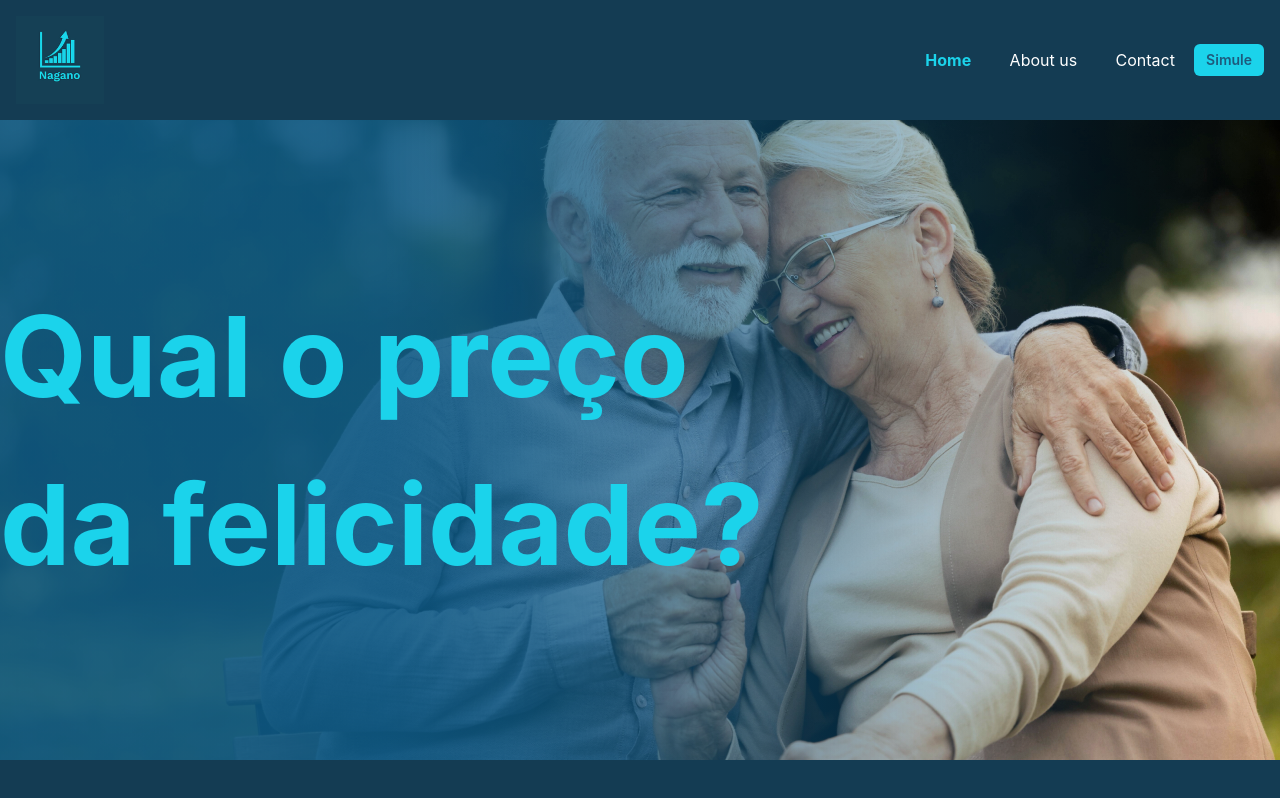
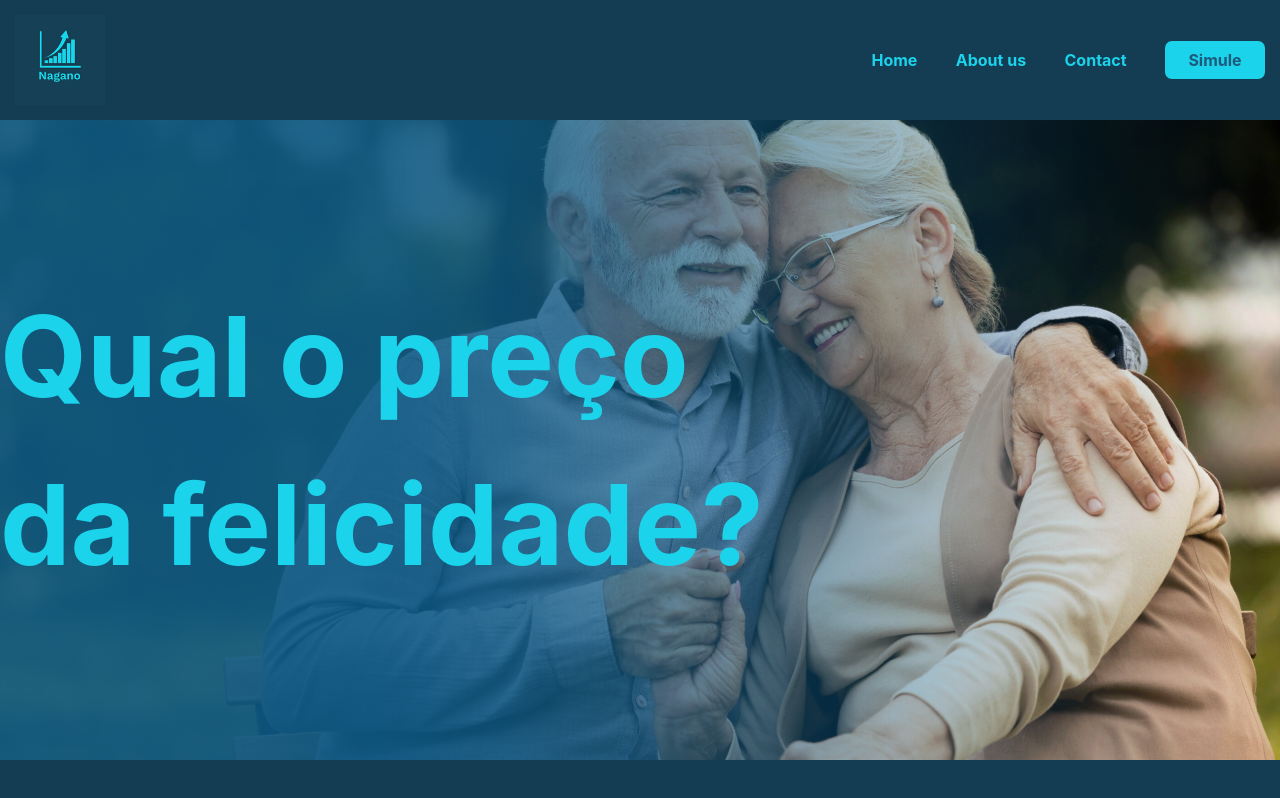
Before and after one commit to maikonweber/NaganoWebsite0-1, a Next.js app in the folder naganowebsite/: page / in a window 1280 px wide. Built offline with nearby package versions, Linux system fonts and the light colour scheme.

Commit message:
component Topbar

```diff
--- a/naganowebsite/Components/Topbar/index.js
+++ b/naganowebsite/Components/Topbar/index.js
@@ -1,20 +1,20 @@
-import { Box, Image, Flex, Button, Text } from "@chakra-ui/react"
 import Link from "next/link"
+import {Container,Nav,Cont,ContLink,Text,Button} from "./styled"
 function Topbar() {
     return (
-        <Box bg="var(--dark-color)" w="100%" display="flex" justifyContent="center">
-            <Box  w="100%" maxW="1440px" h="120px" p={4} color="white" display="flex">
-                <Image src="/logo.svg" alt="Logo Nagano consultoria." />
-                <Flex color="white" w="100%">
-                    <Box display="flex" flex="1" alignItems="center" justifyContent="flex-end">
-                        <Link href="/"><Text fontWeight="bold" color="var(--primary-color)" p="1.2rem" cursor="pointer">Home</Text></Link>
-                        <Link href="/"><Text p="1.2rem" >About us</Text></Link>
-                        <Link href="/"><Text p="1.2rem">Contact</Text></Link>
-                        <Button _active={{ bg: "var(--primary-color-active)" }} _hover={{ bg: "var(--primary-color-hover)" }} size="sm" bg="var(--primary-color)" color="var(--secondary-color)">Simule</Button>
-                    </Box>
-                </Flex>
-            </Box>
-        </Box>
+        <Container >
+            <Nav>
+                <Link href="/"><img src="/logo.svg" alt="Logo Nagano consultoria." /></Link>
+                <Cont >
+                    <ContLink >
+                        <Link href="/"><Text>Home</Text></Link>
+                        <Link href="/"><Text>About us</Text></Link>
+                        <Link href="/"><Text>Contact</Text></Link>
+                        <Button>Simule</Button>
+                    </ContLink>
+                </Cont>
+            </Nav>
+        </Container>
     )
 }
 
--- /dev/null
+++ b/naganowebsite/Components/Topbar/styled.js
@@ -0,0 +1,55 @@
+import styled from "@emotion/styled";
+
+export const Container = styled.div`
+    background:var(--dark-color);
+    width:100%;
+    display:flex;
+    justify-content:center;
+
+`
+
+export const Nav = styled.nav`
+        width:100%;
+        max-width:1440px;
+        height: 120px;
+        padding:15px;
+        color:white;
+        display:flex;
+`
+
+export const Cont = styled.div`
+        display: flex;
+        width: 100%;
+        color: #FFF;
+`
+
+export const ContLink = styled.div`
+       display:flex;
+       flex:1;
+       align-items:center;
+       justify-content:flex-end;
+`
+
+export const Text = styled.span`
+        font-weight:bold;
+        color:var(--primary-color);
+        padding:1.2rem;
+        cursor:pointer;
+`
+
+export const Button = styled.button`
+        background:var(--primary-color);
+        color:var(--secondary-color);
+        font-weight: bold;
+        width: 100px;
+        padding: 7px 0;
+        border-radius: 7px;
+        margin-left: 1.2rem;
+        &:active{
+             background: "var(--primary-color-active)"
+        }
+
+        &:hover{
+            background: "var(--primary-color-hover)"
+        }
+`
```
